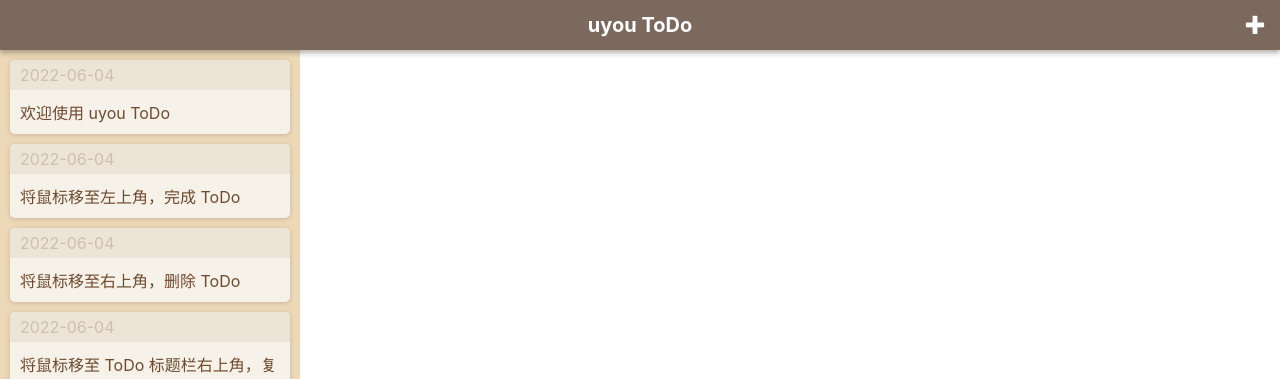
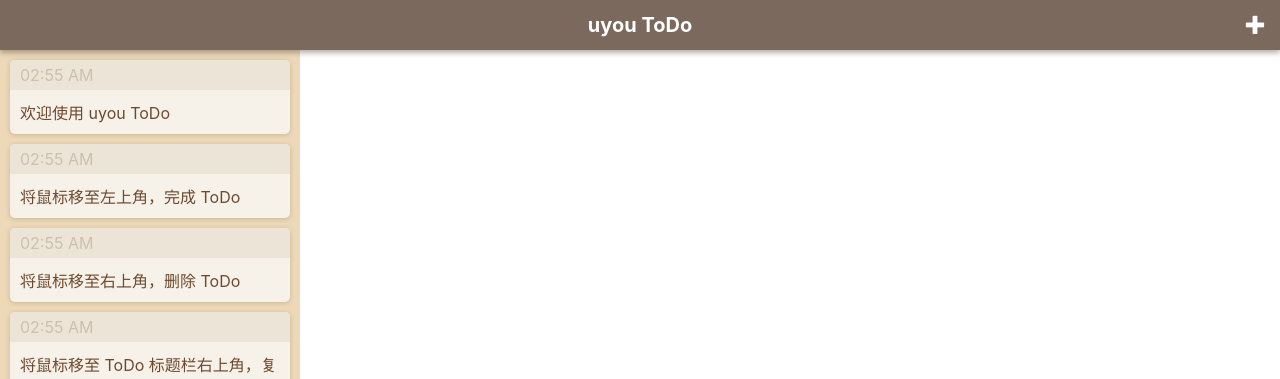
Before and after one commit to tonylu110/uyouTodo, a React (Vite) app: page / in a window 1280 px wide. Shown: the top 379 px of the page. Built offline with nearby package versions, Linux system fonts and the light colour scheme.

Commit message:
Add: delete todo

```diff
--- a/src/components/List/Item/IProps.ts
+++ b/src/components/List/Item/IProps.ts
@@ -1,8 +1,11 @@
+import IGetOkStyle from "../../../interface/IGetOkStyle"
+
 interface IProps {
-  index: number
   text: string
   id: number
+  getOk: IGetOkStyle
   setOk: (id: number, isOk: boolean) => void
+  deleteTodo: (id: number) => void
 }
 
 export default IProps
--- /dev/null
+++ b/src/components/List/Item/getTime.ts
@@ -0,0 +1,13 @@
+import moment from "moment"
+
+const getTime = (time: number): string => {
+  const nowTime = moment().format("YYYY-MM-DD")
+  const useTime = moment(time).format("YYYY-MM-DD")
+  if (nowTime === useTime) {
+    return moment(time).format("hh:mm A")
+  } else {
+    return moment(time).format("YYYY-MM-DD hh:mm A")
+  }
+}
+
+export default getTime
--- a/src/components/List/Item/index.tsx
+++ b/src/components/List/Item/index.tsx
@@ -3,31 +3,29 @@ import './style.scss'
 import closeImg from '../../../images/close.png'
 import okImg from '../../../images/ok.png'
 import IProps from "./IProps";
-import moment from "moment";
 import Toast from "../../Toast";
-import LocalStorage from "../../../util/LocalStorage";
-import ITodoList from "../../../interface/ITodoListArray";
-import getOkStyle from "./getOkStyle";
+import getTime from './getTime';
+import getOkStyle from './getOkStyle';
 
 const Item: FC<IProps> = ({
-  index,
   text,
   id,
-  setOk
+  getOk,
+  setOk,
+  deleteTodo,
 }) => {
-  const localStorageTodoList: ITodoList[] = LocalStorage('get')!
-  const [okState, setOkState] = useState(localStorageTodoList[index].ok)
-  const [okStyle, setOkStyle] = useState(getOkStyle(okState))
+  const [okState, setOkState] = useState(getOk.ok)
+  const [okStyle, setOkStyle] = useState(getOk.style)
   const [toastState, setToastState] = useState(false)
 
   const ok = (okState: boolean) => {
     setOkStyle(getOkStyle(okState))
     if (okState) {
       setOkState(true)
-      setOk(index, true)
+      setOk(id, true)
     } else {
       setOkState(false)
-      setOk(index, false)
+      setOk(id, false)
     }
   }
 
@@ -40,16 +38,20 @@ const Item: FC<IProps> = ({
     })
   }
 
+  const del = (id: number) => {
+    deleteTodo(id)
+  }
+
   return (
     <div className='list-item'>
       <div className='time-area'>
-        <span>{moment(id).format("YYYY-MM-DD")}</span>
+        <span>{getTime(id)}</span>
         <div onClick={copyText}>复制</div>
       </div>
       <span className='item-text' style={okStyle}>
         {text}
       </span>
-      <div className='close-button'>
+      <div className='close-button' onClick={() => del(id)}>
         <img src={closeImg} alt='' />
       </div>
       <div className='ok-button' onClick={() => ok(!okState)}>
--- a/src/components/List/index.tsx
+++ b/src/components/List/index.tsx
@@ -7,6 +7,7 @@ import FirstLoad from "../../util/FirstLoad";
 import ITodoList from "../../interface/ITodoListArray";
 import IToDoListData from "../../interface/IToDoListData";
 import moment from "moment";
+import getOkStyle from './Item/getOkStyle';
 
 const List: FC<IProps> = ({
   showInput,
@@ -20,7 +21,11 @@ const List: FC<IProps> = ({
   const [todoText, setTodoText] = useState('')
 
   const complete = (id: number, isOk: boolean) => {
-    todoList[id].ok = isOk
+    for(let i = 0; i < todoList.length; i++) {
+      if (todoList[i].id === id) {
+        todoList[i].ok = isOk
+      }
+    }
     setTodoList([...todoList])
     const localStorageSetTodoList: IToDoListData = {
       data: todoList
@@ -56,6 +61,19 @@ const List: FC<IProps> = ({
     setShowInput(false)
   }
 
+  const deleteTodo = (id: number) => {
+    for (let i = 0; i < todoList.length; i++) {
+      if (todoList[i].id === id) {
+        todoList.splice(i, 1)
+      }
+    }
+    setTodoList([...todoList])
+    const localStorageSetTodoList: IToDoListData = {
+      data: todoList
+    }
+    LocalStorage('set', localStorageSetTodoList)
+  }
+
   return (
     <div className='list'>
       {showInput ? (
@@ -73,7 +91,10 @@ const List: FC<IProps> = ({
       {
         todoList.map((item, index) => {
           return (
-            <Item key={index} index={index} text={item.text} id={item.id} setOk={complete} />
+            <Item key={index} text={item.text} id={item.id} setOk={complete} deleteTodo={deleteTodo} getOk={{
+              ok: item.ok,
+              style: getOkStyle(item.ok)
+            }} />
           )
         })
       }
```
Also changed, not shown: src/interface/IGetOkStyle.ts (added, +8 -0 lines).
